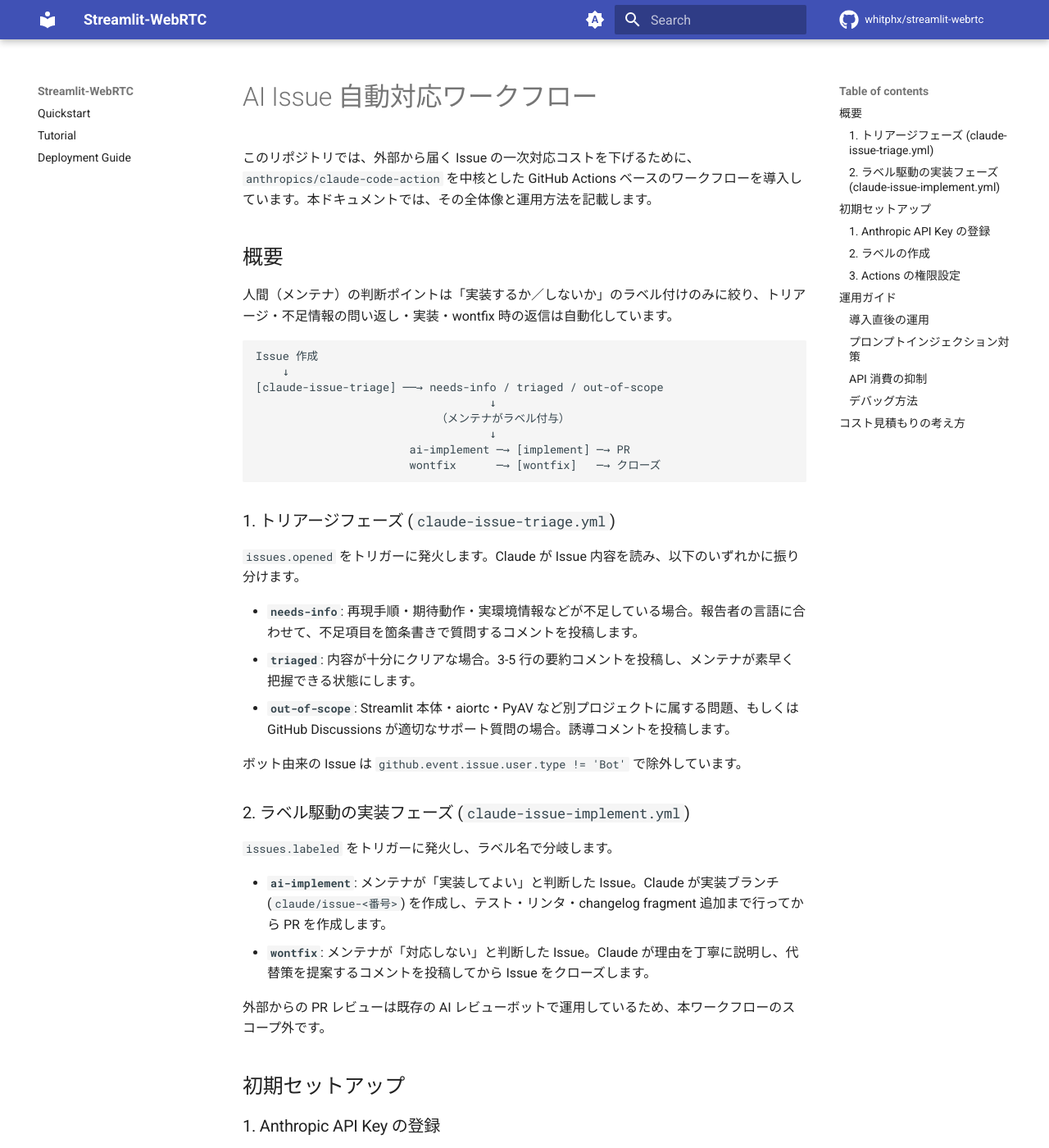
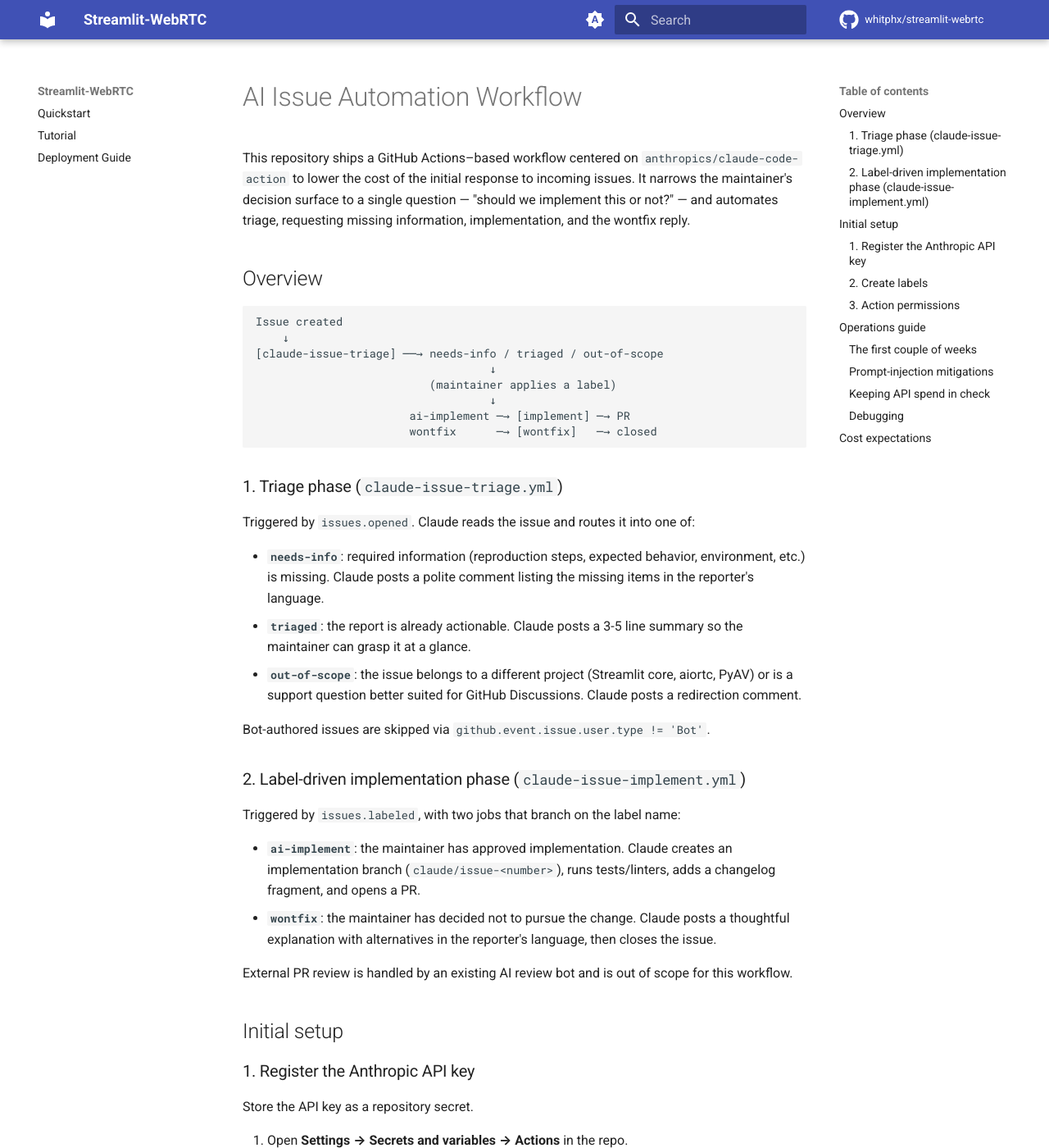
Before and after one commit to whitphx/streamlit-webrtc, an MkDocs documentation site: the page built from docs/ai-issue-workflow.md, in a window 1280 px wide and 1400 px high. Shown: the whole window at 82% size. Built offline with MkDocs 1.6.1 and Material for MkDocs 9.7.7, drawn with Linux system fonts in a browser that asks for light colours; comment, search, counter and statistics services are not loaded; some of the changed text lies outside the part shown.

Commit message:
Translate Claude issue automation files to English
Rewrites the prompts, CLAUDE.md guardrail section, label
descriptions, and ai-issue-workflow.md content from Japanese
to English. No behavioral changes.

````diff
--- a/docs/ai-issue-workflow.md
+++ b/docs/ai-issue-workflow.md
@@ -1,119 +1,117 @@
-# AI Issue 自動対応ワークフロー
+# AI Issue Automation Workflow
 
-このリポジトリでは、外部から届く Issue の一次対応コストを下げるために、`anthropics/claude-code-action` を中核とした GitHub Actions ベースのワークフローを導入しています。本ドキュメントでは、その全体像と運用方法を記載します。
+This repository ships a GitHub Actions–based workflow centered on `anthropics/claude-code-action` to lower the cost of the initial response to incoming issues. It narrows the maintainer's decision surface to a single question — "should we implement this or not?" — and automates triage, requesting missing information, implementation, and the wontfix reply.
 
-## 概要
-
-人間（メンテナ）の判断ポイントは「実装するか／しないか」のラベル付けのみに絞り、トリアージ・不足情報の問い返し・実装・wontfix 時の返信は自動化しています。
+## Overview
 
 ```
-Issue 作成
+Issue created
     ↓
 [claude-issue-triage] ──→ needs-info / triaged / out-of-scope
                                    ↓
-                           （メンテナがラベル付与）
+                          (maintainer applies a label)
                                    ↓
                        ai-implement ─→ [implement] ─→ PR
-                       wontfix      ─→ [wontfix]   ─→ クローズ
+                       wontfix      ─→ [wontfix]   ─→ closed
 ```
 
-### 1. トリアージフェーズ (`claude-issue-triage.yml`)
+### 1. Triage phase (`claude-issue-triage.yml`)
 
-`issues.opened` をトリガーに発火します。Claude が Issue 内容を読み、以下のいずれかに振り分けます。
+Triggered by `issues.opened`. Claude reads the issue and routes it into one of:
 
-- **`needs-info`**: 再現手順・期待動作・実環境情報などが不足している場合。報告者の言語に合わせて、不足項目を箇条書きで質問するコメントを投稿します。
-- **`triaged`**: 内容が十分にクリアな場合。3-5 行の要約コメントを投稿し、メンテナが素早く把握できる状態にします。
-- **`out-of-scope`**: Streamlit 本体・aiortc・PyAV など別プロジェクトに属する問題、もしくは GitHub Discussions が適切なサポート質問の場合。誘導コメントを投稿します。
+- **`needs-info`**: required information (reproduction steps, expected behavior, environment, etc.) is missing. Claude posts a polite comment listing the missing items in the reporter's language.
+- **`triaged`**: the report is already actionable. Claude posts a 3-5 line summary so the maintainer can grasp it at a glance.
+- **`out-of-scope`**: the issue belongs to a different project (Streamlit core, aiortc, PyAV) or is a support question better suited for GitHub Discussions. Claude posts a redirection comment.
 
-ボット由来の Issue は `github.event.issue.user.type != 'Bot'` で除外しています。
+Bot-authored issues are skipped via `github.event.issue.user.type != 'Bot'`.
 
-### 2. ラベル駆動の実装フェーズ (`claude-issue-implement.yml`)
+### 2. Label-driven implementation phase (`claude-issue-implement.yml`)
 
-`issues.labeled` をトリガーに発火し、ラベル名で分岐します。
+Triggered by `issues.labeled`, with two jobs that branch on the label name:
 
-- **`ai-implement`**: メンテナが「実装してよい」と判断した Issue。Claude が実装ブランチ (`claude/issue-<番号>`) を作成し、テスト・リンタ・changelog fragment 追加まで行ってから PR を作成します。
-- **`wontfix`**: メンテナが「対応しない」と判断した Issue。Claude が理由を丁寧に説明し、代替策を提案するコメントを投稿してから Issue をクローズします。
+- **`ai-implement`**: the maintainer has approved implementation. Claude creates an implementation branch (`claude/issue-<number>`), runs tests/linters, adds a changelog fragment, and opens a PR.
+- **`wontfix`**: the maintainer has decided not to pursue the change. Claude posts a thoughtful explanation with alternatives in the reporter's language, then closes the issue.
 
-外部からの PR レビューは既存の AI レビューボットで運用しているため、本ワークフローのスコープ外です。
+External PR review is handled by an existing AI review bot and is out of scope for this workflow.
 
-## 初期セットアップ
+## Initial setup
 
-### 1. Anthropic API Key の登録
+### 1. Register the Anthropic API key
 
-GitHub リポジトリの設定で API Key を Secrets に登録します。
+Store the API key as a repository secret.
 
-1. リポジトリの **Settings → Secrets and variables → Actions** を開く
-2. **New repository secret** をクリック
-3. Name に `ANTHROPIC_API_KEY`、Value に Anthropic コンソールで発行した API Key を入力して保存
+1. Open **Settings → Secrets and variables → Actions** in the repo.
+2. Click **New repository secret**.
+3. Set the name to `ANTHROPIC_API_KEY` and the value to a key issued from the Anthropic console.
 
-### 2. ラベルの作成
+### 2. Create labels
 
-ワークフローで使うラベルを冪等に作成するスクリプトを用意しています。
+The script provisions the labels used by the workflows idempotently.
 
 ```bash
 bash scripts/setup-issue-labels.sh
 ```
 
-作成されるラベル:
+The labels created are:
 
-| name           | 用途 |
-| -------------- | ---- |
-| `needs-info`   | 報告者からの追加情報待ち（Claude が自動付与） |
-| `triaged`      | トリアージ済み・対応待ち（Claude が自動付与） |
-| `out-of-scope` | このプロジェクトのスコープ外 |
-| `ai-implement` | Claude による実装を依頼（メンテナが手動付与） |
-| `wontfix`      | 対応しない（メンテナが手動付与） |
+| name           | purpose |
+| -------------- | ------- |
+| `needs-info`   | Waiting for additional info from the reporter (auto-applied by Claude) |
+| `triaged`      | Triaged and awaiting maintainer action (auto-applied by Claude) |
+| `out-of-scope` | Out of scope for this project |
+| `ai-implement` | Request Claude to implement this issue (applied manually by the maintainer) |
+| `wontfix`      | This will not be worked on (applied manually by the maintainer) |
 
-### 3. Actions の権限設定
+### 3. Action permissions
 
-`ai-implement` ジョブが PR を作成できるように、以下を確認してください。
+So the `ai-implement` job can open PRs, confirm the following:
 
 - **Settings → Actions → General → Workflow permissions**
-  - 「Read and write permissions」が選択されていること
-  - 「Allow GitHub Actions to create and approve pull requests」にチェックが入っていること
+  - "Read and write permissions" is selected.
+  - "Allow GitHub Actions to create and approve pull requests" is enabled.
 
-## 運用ガイド
+## Operations guide
 
-### 導入直後の運用
+### The first couple of weeks
 
-最初の 2 週間は **`ai-implement` で生成された PR も必ず人間レビューを通す** こと。Claude の判断や実装パターンが想定通りか観察し、必要に応じて `direct_prompt` や `CLAUDE.md` のルールを調整します。
+Treat **every PR produced by `ai-implement` as a mandatory human-review PR** for at least the first two weeks. Observe how Claude makes decisions and adjust `direct_prompt` or `CLAUDE.md` rules as needed.
 
-観察ポイント:
+Things to watch for:
 
-- トリアージの判定精度（`needs-info` / `triaged` / `out-of-scope` の振り分けが妥当か）
-- 不足情報の質問内容が報告者にとって明確か
-- 実装 PR が CLAUDE.md / AGENTS.md の規約を守っているか
-- changelog fragment が正しく追加されているか
+- Triage classification quality (is the split between `needs-info` / `triaged` / `out-of-scope` reasonable?)
+- Whether the missing-info questions are clear to the reporter
+- Whether implementation PRs respect the conventions in CLAUDE.md / AGENTS.md
+- Whether changelog fragments are added correctly
 
-### プロンプトインジェクション対策
+### Prompt-injection mitigations
 
-- `allowed_tools` を最小化し、トリアージ・wontfix では `gh issue:*` / `gh label:*` / `gh search:*` のみ許可している
-- 実装フェーズでも `Bash,Edit,Write,Read,Grep,Glob` に限定
-- `permissions:` ブロックで必要最小限の `GITHUB_TOKEN` スコープに絞っている
+- `allowed_tools` is kept minimal: triage/wontfix only use `gh issue:*` / `gh label:*` / `gh search:*`.
+- The implementation job is limited to `Bash,Edit,Write,Read,Grep,Glob`.
+- The `permissions:` block scopes the `GITHUB_TOKEN` to the bare minimum required.
 
-Issue 本文内に悪意ある指示が混入している可能性に備え、**生成された PR は必ずレビューする** ことを徹底してください。
+Treat issue bodies as untrusted: **always review the generated PR**, since malicious instructions could be embedded in the issue body.
 
-### API 消費の抑制
+### Keeping API spend in check
 
-- ボット由来の Issue は `github.event.issue.user.type != 'Bot'` で除外
-- ノイズの多い時期は月のコストが嵩むので、必要に応じて以下のフィルタ追加を検討:
-  - Issue テンプレを使っていない Issue を除外
-  - 特定ラベル付きのみ反応させる
-  - 特定リポジトリ コラボレーター以外の Issue は人間レビューに回す
+- Bot-authored issues are skipped via `github.event.issue.user.type != 'Bot'`.
+- During noisy periods, cost can rise quickly. Consider adding filters such as:
+  - skipping issues that don't follow the issue template
+  - reacting only to issues with a specific label
+  - routing non-collaborator issues to human review instead of automation
 
-### デバッグ方法
+### Debugging
 
-ワークフローが期待通りに動かない場合:
+If the workflow does not behave as expected:
 
-1. **Actions タブのログを確認**: `Claude Issue Triage` / `Claude Issue Implement` の各ジョブログを開き、Claude が実行したコマンドと出力を確認
-2. **`direct_prompt` の調整**: 判定基準が曖昧な場合は、本ファイルが参照しているワークフロー YAML 内の `direct_prompt` を編集
-3. **`.claude/` 配下のルール追加**: 反復するミスがある場合、リポジトリの `.claude/` 配下にルールファイルを追加して恒常的に守らせる
-4. **`CLAUDE.md` への追記**: プロジェクト全体に効くガードレールは `CLAUDE.md` の「OSS Issue 自動対応の運用規約」セクションに追記
+1. **Inspect the Actions tab logs** for `Claude Issue Triage` / `Claude Issue Implement` to see the commands Claude ran and their outputs.
+2. **Tune `direct_prompt`** in the workflow YAML when triage criteria feel ambiguous.
+3. **Add rules under `.claude/`** when you observe recurring mistakes that need a durable guardrail.
+4. **Append to `CLAUDE.md`** — project-wide guardrails belong in the "OSS Issue Automation Rules" section.
 
-## コスト見積もりの考え方
+## Cost expectations
 
-トリアージは 1 件あたり Issue 本文 + コメント数件 + 関連 Issue/ラベル一覧を読む程度のトークン量で済みます。実装フェーズは規模に応じてトークン消費が大きく変動するため、月次コストはトリアージ件数よりも `ai-implement` 付与回数に強く依存します。
+Triage cost per issue is small: it reads the issue body, a few comments, and the labels/related-issue list. Implementation cost varies with the size of the change, so monthly spend tracks the number of `ai-implement` invocations more than triage volume.
 
-ノイズの多い時期は月のコストが嵩むので、必要に応じて Issue テンプレ未使用のものに絞るなどのフィルタ追加を検討してください。
+During noisy periods costs can climb, so consider tightening the filter — for example by skipping issues that don't use the issue template — when the volume becomes uncomfortable.
 
-<!-- TODO: mkdocs.yml の nav に追加してください -->
+<!-- TODO: add this page to the nav in mkdocs.yml -->
````
Also changed, not shown: CLAUDE.md (+9 -9 lines), 3 other files.
